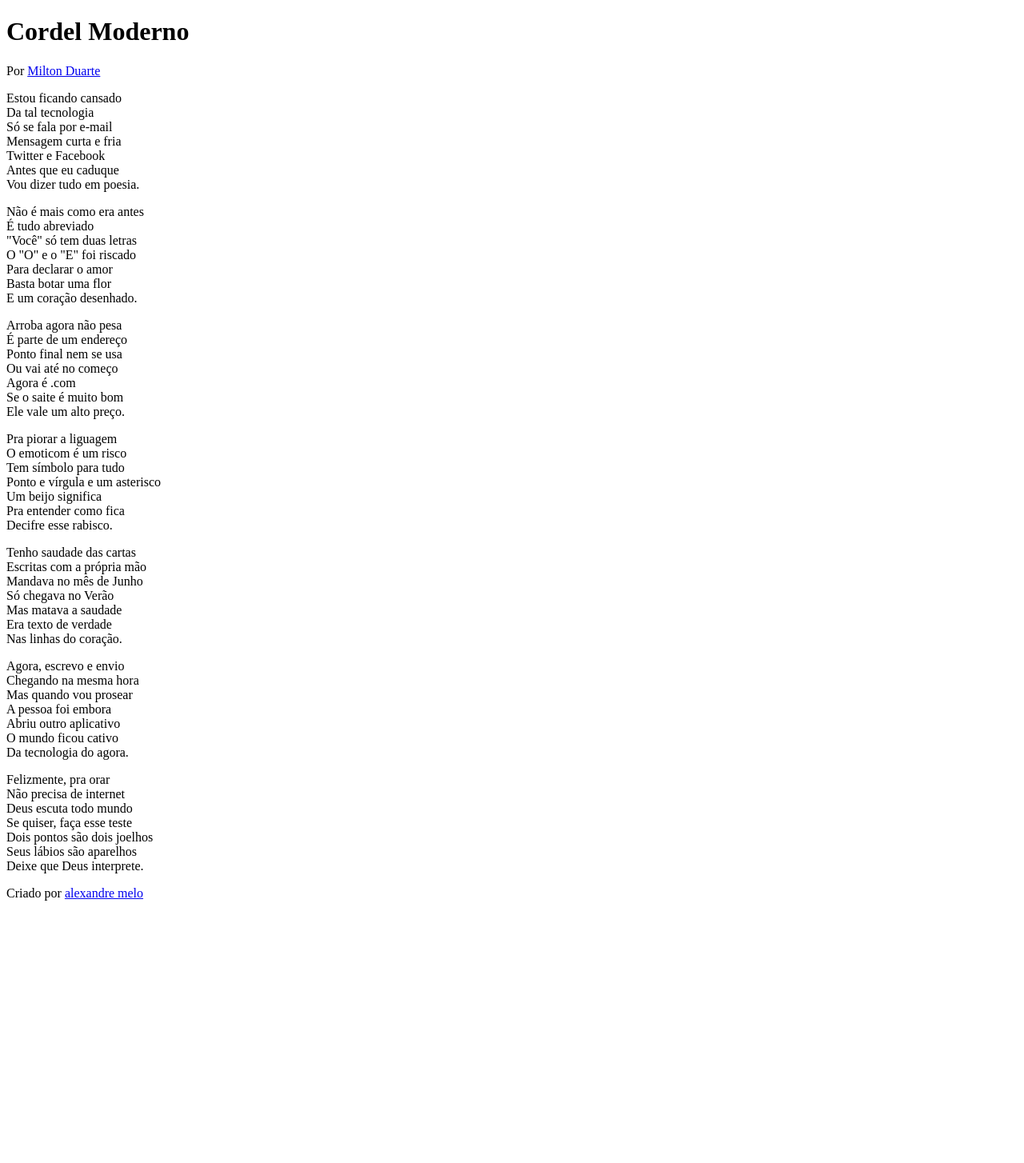
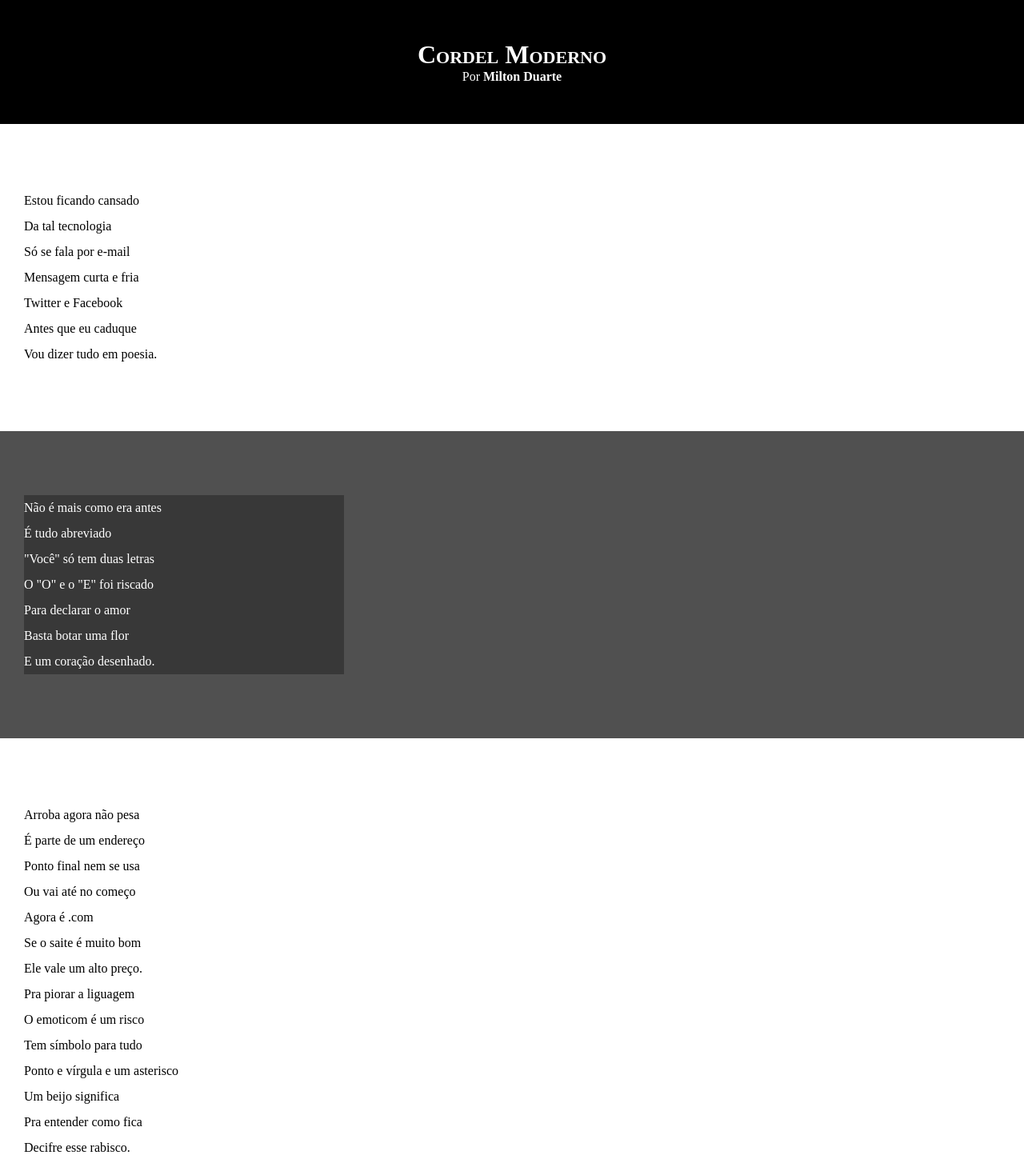
Before and after one commit to alexandremeloo/site_cordel, a plain HTML site: page index.html in a window 1280 px wide. Shown: the top 1454 px of the page at 80% size. Before the commit the page ends 1142 px from the top, so only its background shows below. Drawn offline with Linux system fonts and the light colour scheme.

Commit message:
atualizei textos e organizei

```diff
--- a/css/style.css
+++ b/css/style.css
@@ -0,0 +1,64 @@
+* {
+    margin: 0;
+    padding: 0;
+}
+
+body {
+    background-color: darkgray;
+    min-height: 100vh;
+}
+
+header {
+    background-color: black;
+    color: white;
+    text-align: center;
+}
+
+header h1 {
+    padding-top: 50px;
+    font-variant: small-caps;
+}
+
+header p {
+    padding-bottom: 50px;
+}
+
+header a, footer a {
+    text-decoration: none;
+    color: white;
+    font-weight: bolder;
+}
+
+header a:hover, footer a:hover {
+    text-decoration: underline;
+}
+
+section {
+    padding-top: 10vh;
+    padding-bottom: 10vh;
+    line-height: 2em;
+    padding-left: 30px;
+}
+
+section.normal {
+    background-color: white;
+    color: black;
+}
+
+section.img {
+    background-color: rgb(80, 80, 80);
+    color: white;
+}
+
+section.img > p {
+    background-color: rgba(0, 0, 0, 0.301);
+    width: 400px;
+}
+
+footer {
+    background-color: black;
+    color: white;
+    padding: 10px;
+    text-align: center;
+
+}
--- a/index.html
+++ b/index.html
@@ -10,11 +10,11 @@
     <header>
         <h1>Cordel Moderno</h1>
         <p>
-            Por <a href="https://www.recantodasletras.com.br/poesias/3186743">Milton Duarte</a>
+            Por <a href="https://www.recantodasletras.com.br/poesias/3186743" target="_blank">Milton Duarte</a>
         </p>
     </header>
 
-    <section>
+    <section class="normal">
         <p>
             Estou ficando cansado <br>
             Da tal tecnologia <br>
@@ -26,7 +26,7 @@
         </p>
     </section>
 
-    <section>
+    <section class="img">
         <p>
             Não é mais como era antes <br>
             É tudo abreviado <br>
@@ -38,7 +38,7 @@
         </p>
     </section>
 
-    <section>
+    <section  class="normal">
         <p>
             Arroba agora não pesa <br>
             É parte de um endereço <br>
@@ -60,7 +60,7 @@
         </p>
     </section>
 
-    <section>
+    <section  class="img">
         <p>
             Tenho saudade das cartas <br>
             Escritas com a própria mão <br>
@@ -72,7 +72,7 @@
         </p>
     </section>
 
-    <section>
+    <section  class="normal">
         <p>
             Agora, escrevo e envio <br>
             Chegando na mesma hora <br>
@@ -95,7 +95,7 @@
     </section>
 
     <footer>
-        <p>Criado por <a href="#">alexandre melo</a></p>
+        <p>Criado por <a href="#" target="_blank">Alexandre Melo</a></p>
     </footer>
 </body>
 </html>
```
